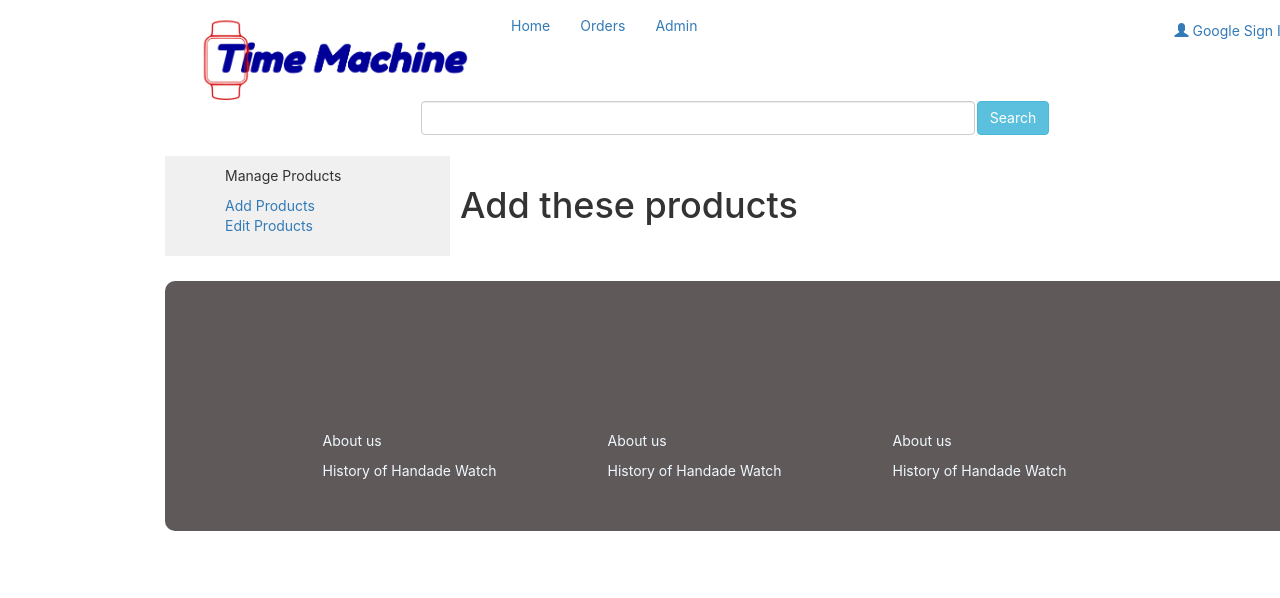
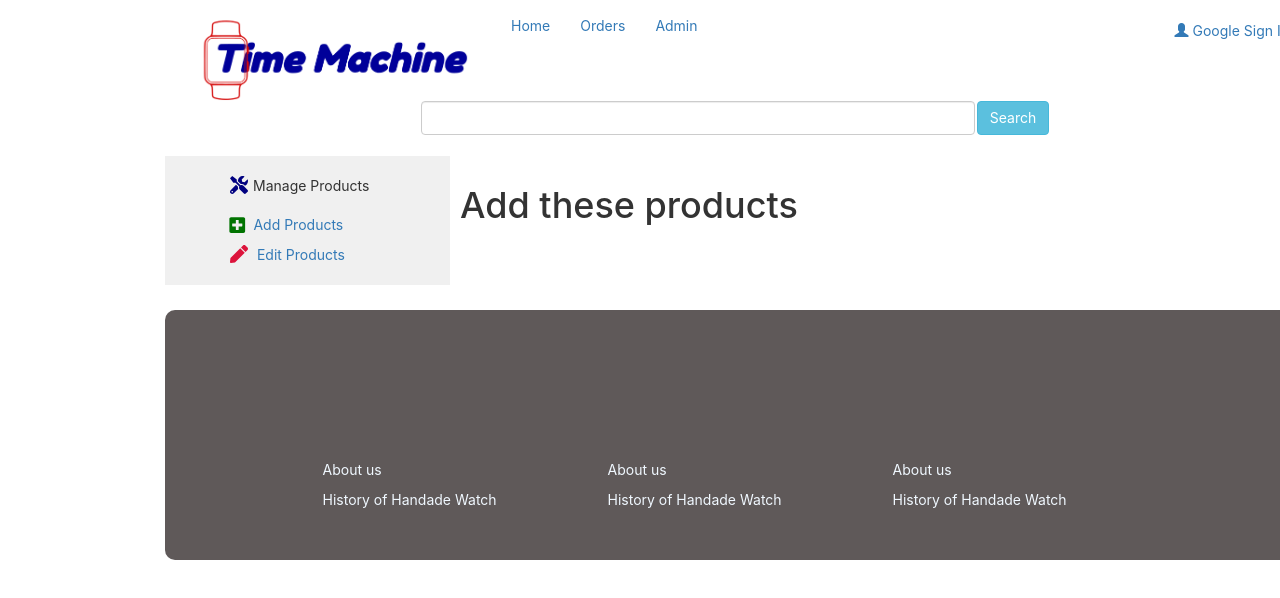
Before and after one commit to farukhrana14/time-machine-client, a React (Create React App) app: page /admin/addProducts in a window 1280 px wide. Shown: the top 598 px of the page. Built offline with nearby package versions, Linux system fonts and the light colour scheme.

Commit message:
delete product done

```diff
--- a/src/components/Admin/EditProducts.css
+++ b/src/components/Admin/EditProducts.css
@@ -21,7 +21,7 @@ table, td, th {
 
   table {
     border-collapse: collapse;
-    width: 750px;
+    width: 100%;
     /* margin-left: auto; */
     /* margin-right: auto; */
   }
--- a/src/components/Admin/EditProducts.js
+++ b/src/components/Admin/EditProducts.js
@@ -1,19 +1,25 @@
 import React, { useEffect, useState } from "react";
 import {FontAwesomeIcon} from "@fortawesome/react-fontawesome";
-import {faPenSquare} from '@fortawesome/free-solid-svg-icons';
-import {faTrashAlt} from '@fortawesome/free-solid-svg-icons';
-
+import {faPenSquare, faTrashAlt} from '@fortawesome/free-solid-svg-icons';
 import "./EditProducts.css";
 
 const EditProducts = () => {
   const [products, setProducts] = useState([]);
+  const [deleteState, setDeleteState] = useState([]);
+
 
   useEffect(() => {
-    // const url = "http://localhost:5000/allProducts";
     fetch("http://localhost:5000/allProducts")
       .then((res) => res.json())
       .then((data) => setProducts(data));
-  }, [products]);
+  }, [deleteState]);
+
+  const handleDelete = (id)=> {
+    console.log('clicked', id);
+      fetch("http://localhost:5000/deleteProduct/"+id)
+      .then((res) => res.json())
+      .then((data) => {data && setDeleteState(data)});
+}
 
   return (
     <div>
@@ -31,11 +37,11 @@ const EditProducts = () => {
             {
 
                 products && products.map(product =>
-                    <tr>
+                    <tr key = {product._id}>
                     <td>{product.name}</td>
                     <td className="quantity-column">1</td>
                     <td className="price-column"> <span>$</span> {product.price}</td>
-                    <td><FontAwesomeIcon className="pen-svg" color="#007300" size='2x' icon={faPenSquare}/> <FontAwesomeIcon className="trash-svg" color="#DC143C" size='2x' icon={faTrashAlt}/> </td>
+                    <td><FontAwesomeIcon className="pen-svg" color="#007300" size='2x' icon={faPenSquare}/> <FontAwesomeIcon onClick={()=>handleDelete(product._id)} className="trash-svg" color="#DC143C" size='2x' icon={faTrashAlt}/> </td>
                   </tr>
                 )
 
--- /dev/null
+++ b/src/components/Admin/Sidebar.css
@@ -0,0 +1,3 @@
+.svg-icons{
+    padding-top: 10px;
+}
--- a/src/components/Admin/Sidebar.js
+++ b/src/components/Admin/Sidebar.js
@@ -2,6 +2,9 @@ import React from 'react';
 import {BrowserRouter as Router, Switch, Route, Link} from "react-router-dom";
 import AddProducts from './AddProducts';
 import EditProducts from './EditProducts';
+import {FontAwesomeIcon} from "@fortawesome/react-fontawesome";
+import {faTools, faPen, faPlusSquare} from '@fortawesome/free-solid-svg-icons';
+import './Sidebar.css';
 
 const routes = [
 
@@ -32,13 +35,13 @@ const Sidebar = () => {
         >
           <ul style={{ listStyleType: "none", padding: 0 , marginLeft: '50px' }}>
             <li>
-              <p>Manage Products</p>
+              <p><FontAwesomeIcon className="tools-svg svg-icons" color="#000080" size='2x' icon={faTools}/>Manage Products</p>
             </li>
             <li>
-              <Link to="/admin/addProducts">Add Products</Link>
+              <Link to="/admin/addProducts"> <FontAwesomeIcon className="plus-svg svg-icons" color="#007300" size='2x' icon={faPlusSquare}/> Add Products</Link>
             </li>
             <li>
-              <Link to="/admin/editProducts">Edit Products</Link>
+              <Link to="/admin/editProducts"> <FontAwesomeIcon className="fapen-svg svg-icons" color="#DC143C" size='2x' icon={faPen}/> Edit Products</Link>
             </li>
           </ul>
 
--- a/src/components/NavBar/NavTop.js
+++ b/src/components/NavBar/NavTop.js
@@ -9,7 +9,7 @@ const NavTop = () => {
 
  //Context API consume
  const [loggedInUser, setLoggedInUser] = useContext(UserContext);
-  console.log(loggedInUser);
+  // console.log(loggedInUser);
 
   const handleSignOut = () => {
     setLoggedInUser({})
--- a/src/components/Shipment/Shipment.css
+++ b/src/components/Shipment/Shipment.css
@@ -21,8 +21,9 @@
     margin-bottom: 200px;
 }
 .shipment-right{
-    background-color: red;
+    background-color: whitesmoke;
     height: 100vh;
-    border: 2px solid gray;
+    /* border: 2px solid gray; */
+    border-radius:5px;
 
 }
--- a/src/components/Shipment/Shipment.js
+++ b/src/components/Shipment/Shipment.js
@@ -50,8 +50,8 @@ const Shipment = (data) => {
           <input type="submit" value="Check Out" />
         </form>
       </div>
-      <div ClassName="shipment-right col-md-8">
-          <h3>Anybody there Anybody there Anybody there</h3>
+      <div className="shipment-right col-md-8">
+          <h3>Thank you!</h3>
       </div>
     </div>
   );
```
